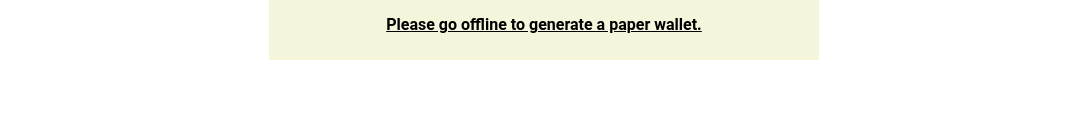
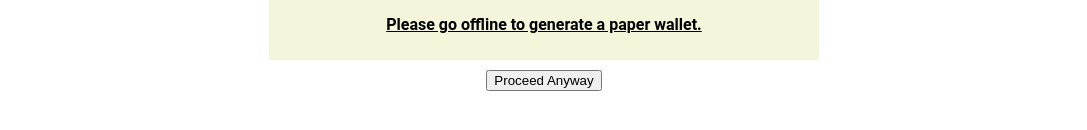
Before and after one commit to wakawakathedev/origami, a Next.js app: page /wallet in a window 1280 px wide. Shown: the part 254-384 px from the top of the page, without its empty margins (96-1183 px from the left). Built offline with nearby package versions, Linux system fonts and the light colour scheme.

Commit message:
ADD: proceed anyway button;

```diff
--- a/pages/wallet/index.js
+++ b/pages/wallet/index.js
@@ -10,7 +10,7 @@ import styles from '../../styles/Wallet.module.css'
 const LOCK_THRESHOLD = 20
 
 export default function Wallet() {
-  const isOnline = useIsOnline()
+  const {isOnline, setIsOnline} = useIsOnline()
   const [isLocked, toggleLock] = useState(false)
   const [canPrint, togglePrint] = useState(false)
   const [accountNumber, setAccountNumber] = useState('')
@@ -95,6 +95,11 @@ export default function Wallet() {
           </>
         )}
 
+        {isOnline && (<button
+          className='hide-print'
+          style={{ margin: 10 }}
+          onClick={() => setIsOnline(false)}>Proceed Anyway</button>)}
+
         {!isOnline && (
           <div className="hide-print">
             <div className={styles.infoBox}>
--- a/src/hooks/useIsOnline/index.js
+++ b/src/hooks/useIsOnline/index.js
@@ -20,5 +20,5 @@ export const useIsOnline = () => {
     }
   }, [isOnline])
 
-  return isOnline
+  return { isOnline, setIsOnline }
 }
```
